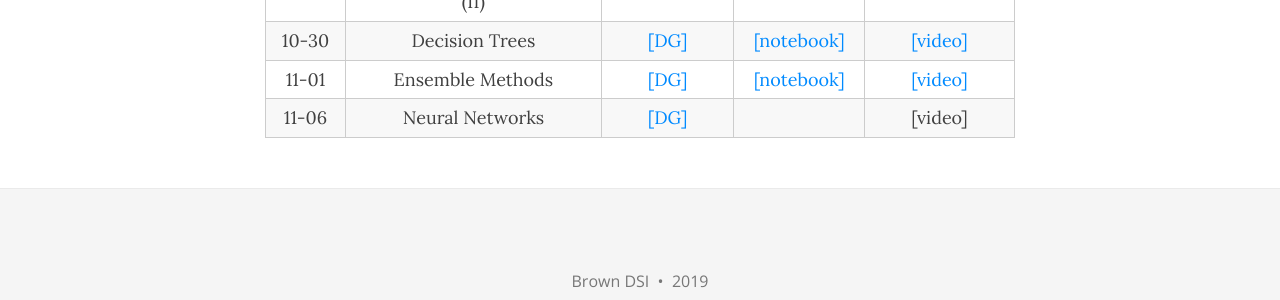
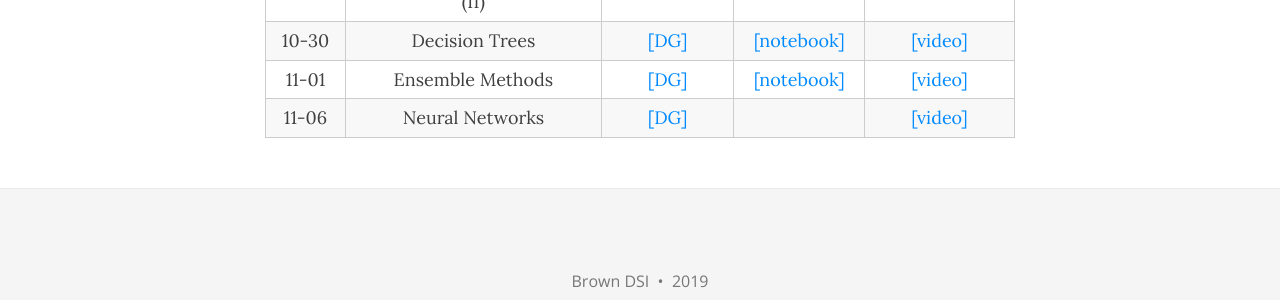
Before and after one commit to data1010/data1010.github.io, a Jekyll site: the page built from class.md, in a window 1280 px wide and 900 px high, scrolled down 1122 px. Shown: the part 526-826 px from the top of the window. Built offline with Jekyll 4.4.1, drawn with Linux system fonts in a browser that asks for light colours; nearby versions of some CDN libraries.

Commit message:
fix typo

```diff
--- a/class.md
+++ b/class.md
@@ -194,7 +194,7 @@ title: Notebooks and videos
       <td style="text-align: center">Neural Networks</td>
       <td style="text-align: center"><a href="https://mathigon.org/course/machine-learning/neural-networks">[DG]</a></td>
       <td style="text-align: center"><a href="https://nbviewer.jupyter.org/github/data1010/problem-sets/blob/master/11-06/data1010-11-06.ipynb"></a></td>
-      <td style="text-align: center"><a href="https://youtu.be/Z1I8mCHR7ys"></a>[video]</td>
+      <td style="text-align: center"><a href="https://youtu.be/Z1I8mCHR7ys">[video]</a></td>
     </tr>
   </tbody>
 </table>
```
